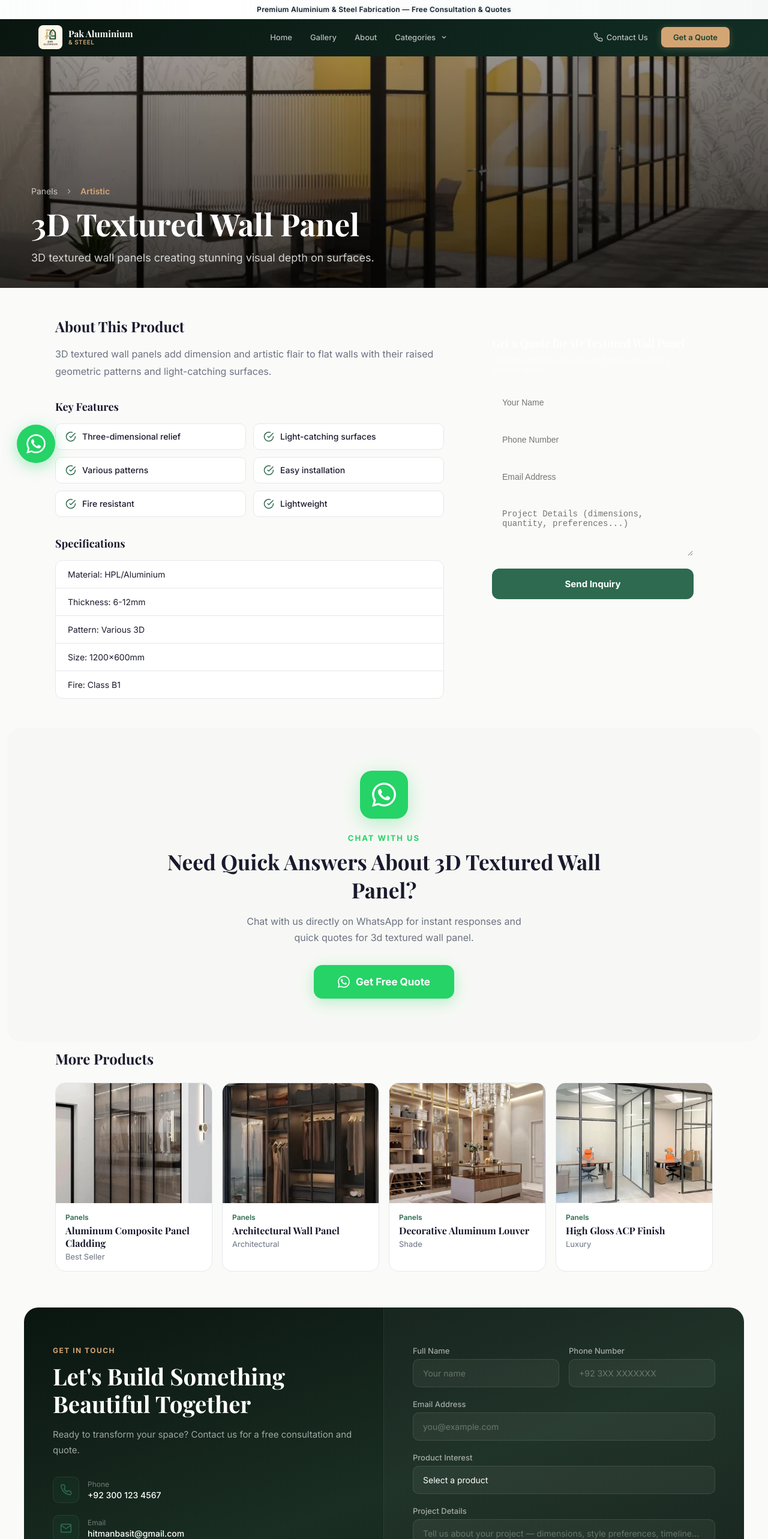
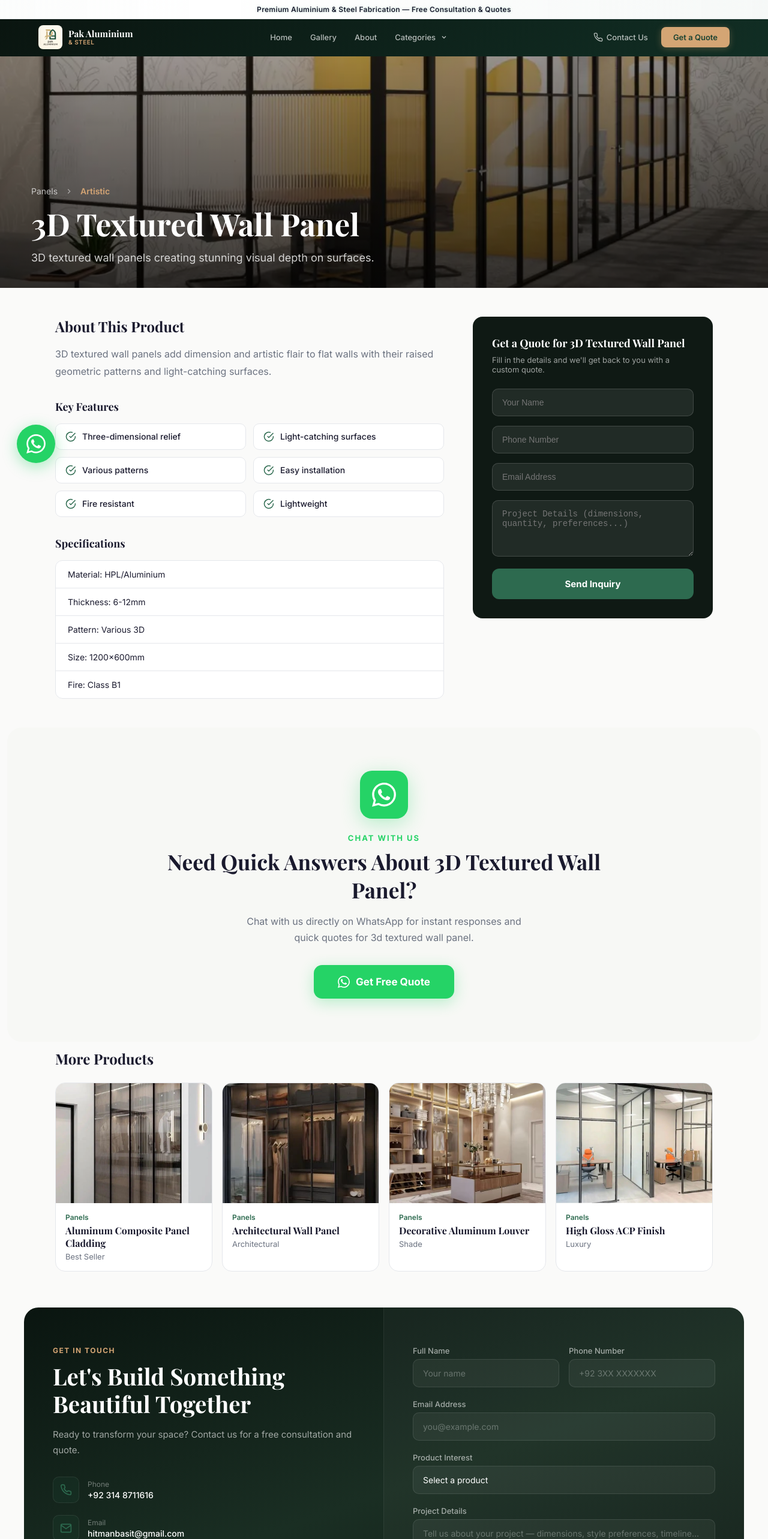
Before and after one commit to shahidburhan37-dotcom/pak-aluminium-steel, a React (Vite) app: page /product/3d-textured-wall-panel in a window 1280 px wide. Shown: the top 2566 px of the page at 60% size. Built offline with nearby package versions, Linux system fonts and the light colour scheme.

Commit message:
fix: phone +92 314 8711616 everywhere, right-align working hours, product form dark bg

```diff
--- a/src/index.css
+++ b/src/index.css
@@ -353,7 +353,7 @@ button { cursor: pointer; font-family: var(--font-body); }
   position: relative; z-index: 100;
   text-align: center;
   max-width: 800px;
-  padding: 0 24px;
+  padding: 10px 24px 0;
   display: flex; flex-direction: column; align-items: center;
 }
 .hero-logo-clean {
--- a/src/pages/Home.jsx
+++ b/src/pages/Home.jsx
@@ -451,7 +451,7 @@ export default function Home() {
                   </div>
                   <div style={{ fontSize: 11, fontWeight: 700, letterSpacing: 1.5, textTransform: 'uppercase', color: 'var(--color-accent-light)' }}>Working Hours</div>
                 </div>
-                <div style={{ fontSize: 14, color: 'rgba(255,255,255,0.7)', lineHeight: 1.7, paddingLeft: 40 }}>
+                <div style={{ fontSize: 14, color: 'rgba(255,255,255,0.7)', lineHeight: 1.7, paddingLeft: 40, textAlign: 'right' }}>
                   Mon – Sat: 9:00 AM – 7:00 PM<br />
                   Sunday: Closed
                 </div>
--- a/src/pages/ProductDetail.jsx
+++ b/src/pages/ProductDetail.jsx
@@ -131,7 +131,7 @@ export default function ProductDetail() {
 
           {/* Right - Contact Form */}
           <RevealDiv type="right">
-            <div style={{ background: 'var(--color-dark)', borderRadius: 16, padding: 32, position: 'sticky', top: 100 }}>
+            <div style={{ background: 'var(--color-bg-dark)', borderRadius: 16, padding: 32, position: 'sticky', top: 100 }}>
               {submitted ? (
                 <div style={{ textAlign: 'center', padding: '40px 0' }}>
                   <div style={{ fontSize: 48, marginBottom: 16 }}>&#10003;</div>
--- a/src/store/ContentContext.jsx
+++ b/src/store/ContentContext.jsx
@@ -129,7 +129,7 @@ const defaultContent = {
   footer: {
     brand: 'Pak Aluminium & Steel',
     desc: 'Premium aluminium and steel fabrication — windows, railings, doors, and custom solutions crafted with precision across Pakistan.',
-    phone: '+92 300 123 4567',
+    phone: '+92 314 8711616',
     whatsapp: '923148711616',
     email: 'hitmanbasit@gmail.com',
     address: 'C, 11-5, 2 College Rd, Township, Lahore, Pakistan',
```
